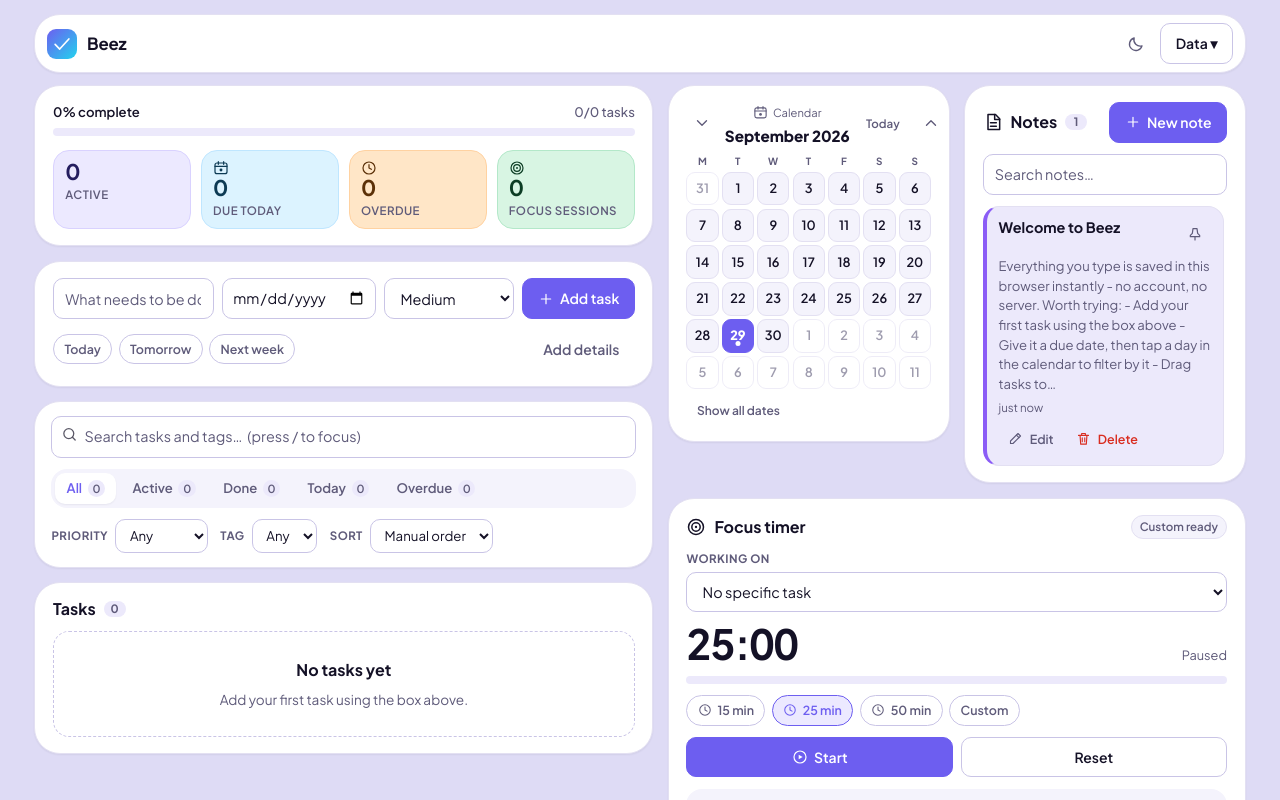
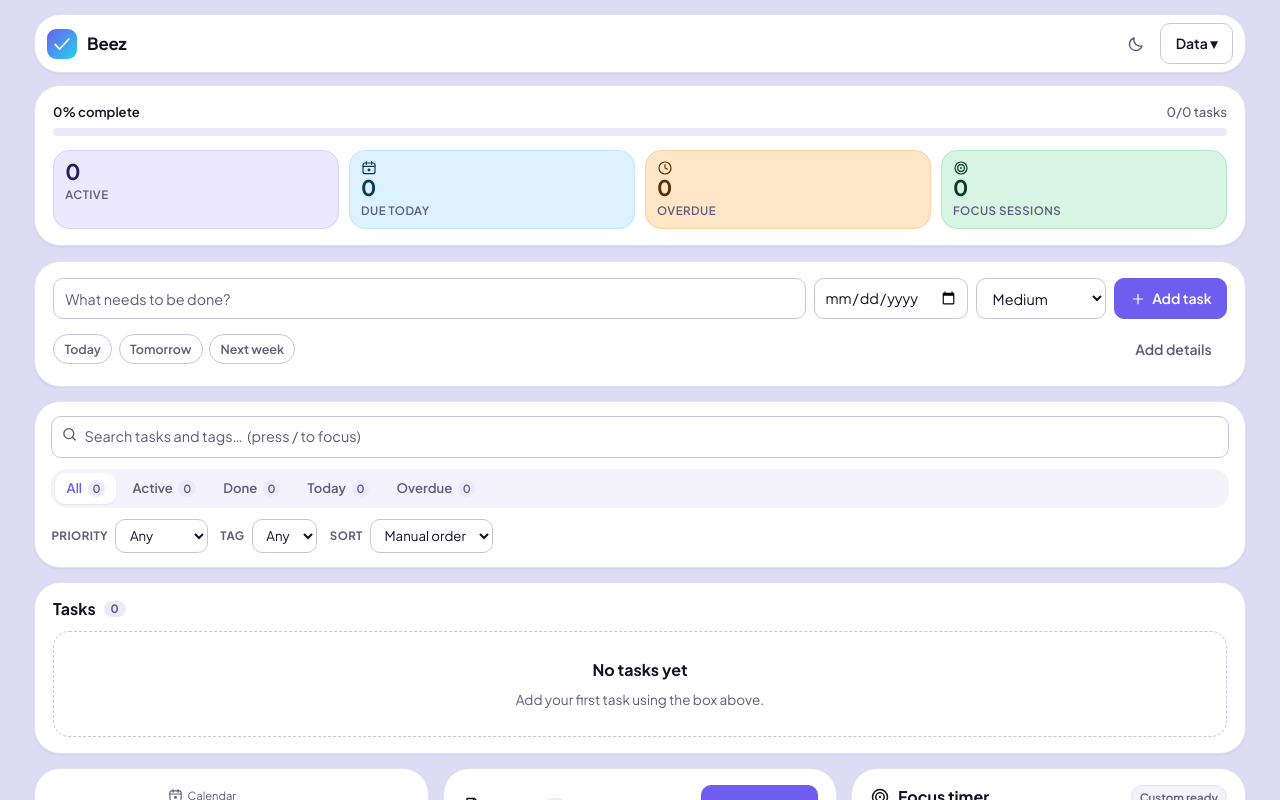
Before and after one commit to blessingowobi25-star/beez-todo, a React (Vite) app: page / in a window 1280 px wide. Shown: the top 800 px of the page. Built offline with nearby package versions, Linux system fonts and the light colour scheme.

Commit message:
Put calendar, notes and focus timer in one full-width row

```diff
--- a/src/App.tsx
+++ b/src/App.tsx
@@ -166,12 +166,12 @@
         </div>
 
         <aside className="app__column app__column--side">
-          {/* Calendar and notes share the top row; the focus timer spans the row
-              beneath. Notes previously sat below the timer, stranded at the
-              bottom of the column. The `app__side-row` wrapper is deliberately a
-              separate element from `app__mobile-pane`: if one element carried
-              both, the mobile `display: block` would override the pane's
-              `display: none` and break pane switching. */}
+          {/* Calendar, notes and focus timer share one full-width row. They were
+              split across two rows and a narrow sidebar, which squeezed all
+              three and left Notes stranded. The `app__side-row` wrapper is
+              deliberately a separate element from `app__mobile-pane`: if one
+              element carried both, the mobile `display: block` would override
+              the pane's `display: none` and break pane switching. */}
           <div className="app__side-row">
             <div className="app__mobile-pane" data-active={section === 'calendar'}>
               <MonthCalendar
@@ -195,9 +195,7 @@
                 onDelete={store.deleteNote}
               />
             </div>
-          </div>
 
-          <div className="app__side-row app__side-row--single">
             <div className="app__mobile-pane" data-active={section === 'focus'}>
               <FocusTimer
                 tasks={state.tasks}
--- a/src/index.css
+++ b/src/index.css
@@ -543,29 +543,22 @@
   gap: 0.5rem;
 }
 
-/* Two bands: the task list on the left, and the calendar/focus/notes band on
-   the right. The side column sizes to its content so the task list no longer
-   leaves a tall empty gutter beside the stacked panels. */
+/* Single column: the task list on top, then calendar / notes / focus in one
+   full-width row. Splitting the page into two columns left the task list with a
+   tall empty gutter beside the panels, and squeezed three panels into a
+   sidebar too narrow to read. */
 .app__main {
+  display: flex;
+  flex-direction: column;
+  gap: 0.9rem;
+}
+
+/* Calendar, notes and focus timer in a single row. */
+.app__side-row {
   display: grid;
-  grid-template-columns: minmax(0, 1.5fr) minmax(0, 1.4fr);
+  grid-template-columns: repeat(3, minmax(0, 1fr));
   gap: 0.9rem;
   align-items: start;
-}
-
-/* Focus and notes sit side by side rather than queuing vertically, so the
-   Notes panel is never stranded alone at the bottom of a narrow column. */
-.app__side-row {
-  display: grid;
-  grid-template-columns: repeat(2, minmax(0, 1fr));
-  gap: 0.9rem;
-  align-items: start;
-}
-
-/* The focus timer is the only panel in its row; let it use the full width
-   instead of stretching a 1fr cell and leaving a gap. */
-.app__side-row--single {
-  grid-template-columns: minmax(0, 1fr);
 }
 
 .app__column {
@@ -1495,8 +1488,9 @@
 
 /* --------------------------------------------------------------- responsive */
 @media (max-width: 960px) {
-  .app__main {
-    grid-template-columns: minmax(0, 1fr);
+  /* Three panels stop being readable side by side; drop to two, then one. */
+  .app__side-row {
+    grid-template-columns: repeat(2, minmax(0, 1fr));
   }
 
   .note-list {
--- a/src/planner.css
+++ b/src/planner.css
@@ -154,6 +154,14 @@
   color: #6d5ef0;
 }
 
+/* Three panels share the row, so the calendar's cells get a wide column each.
+   Cap the cell width so they stay compact instead of stretching into bars;
+   height is already fixed at 2.1rem. */
+.week__cell {
+  max-width: 3.2rem;
+  margin: 0 auto;
+}
+
 .week__all {
   margin-top: 0.5rem;
   align-self: center;
@@ -245,7 +253,7 @@
     display: contents;
   }
 
-  /* Single column on mobile: the two-up side row would squeeze the timer. */
+  /* Single column on mobile: three panels side by side would be unusable. */
   .app__side-row {
     display: block;
   }
```
